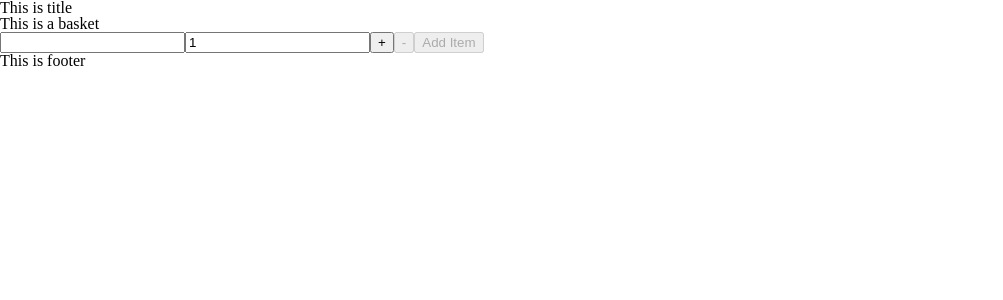
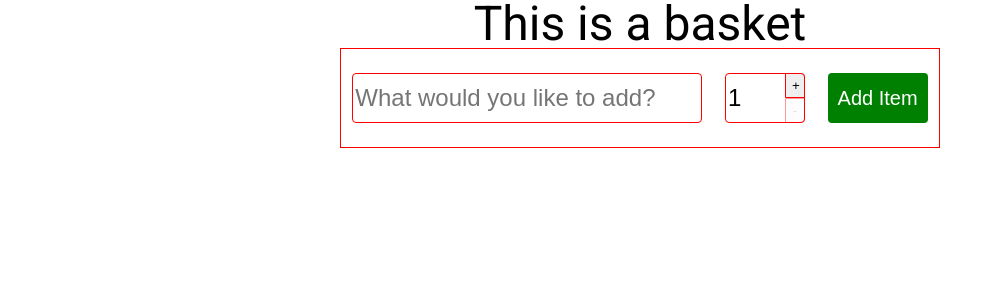
Before and after one commit to hanhee-song/basket, a React app: page / in a window 1280 px wide. Shown: the top 300 px of the page, without its empty margins (0-1003 px from the left). Built offline with nearby package versions, Linux system fonts and the light colour scheme.

Commit message:
add style skeleton for basket form

```diff
--- a/index.html
+++ b/index.html
@@ -5,6 +5,7 @@
     <title>Basket</title>
     <link rel="stylesheet" href="styles/styles.css">
     <script src="src/bundle.js" charset="utf-8"></script>
+    <link href="https://fonts.googleapis.com/css?family=Roboto:300,400,500,700" rel="stylesheet">
   </head>
   <body>
     <div id="root">Your react isn't working</div>
--- a/scss/styles.scss
+++ b/scss/styles.scss
@@ -46,3 +46,76 @@ table {
 	border-collapse: collapse;
 	border-spacing: 0;
 }
+
+//////////////////////////////////////////////////////
+
+input {
+  border: none;
+  outline: none;
+}
+
+* {
+  box-sizing: border-box;
+}
+
+.basket {
+  font-family: 'Roboto', sans-serif;
+
+  .title {
+    font-size: 48px;
+    text-align: center;
+  }
+}
+
+.add-item-form {
+  width: 600px;
+  margin: 0 auto;
+  height: 100px;
+  border: 1px solid red;
+  align-items: center;
+  display: flex;
+  justify-content: space-around;
+
+  .input {
+    height: 50px;
+    font-size: 24px;
+    border: 1px solid red;
+    border-radius: 4px;
+
+    &:focus {
+      border: 1px solid green;
+    }
+  }
+
+  .name { width: 350px; }
+
+  .quantity-input-container {
+    position: relative;
+
+    .increment-button {
+      cursor: pointer;
+      position: absolute;
+      right: 0;
+      height: 25px;
+      width: 20px;
+      border: 1px solid red;
+    }
+
+    .up { top: 0; border-top-right-radius: 4px; }
+    .down { bottom: 0; border-bottom-right-radius: 4px; }
+
+    .increment-button:disabled { opacity: .4; }
+  }
+
+  .quantity { width: 80px; }
+
+  .add-item-button {
+    box-sizing: border-box;
+    height: 50px;
+    padding: 10px;
+    color: #fff;
+    background-color: green;
+    border-radius: 4px;
+    font-size: 20px;
+  }
+}
--- a/src/App.jsx
+++ b/src/App.jsx
@@ -5,9 +5,7 @@ class App extends React.Component {
   render () {
     return (
       <div className="app">
-        <div>This is title</div>
         <Basket />
-        <div>This is footer</div>
       </div>
     );
   }
--- a/src/basket.jsx
+++ b/src/basket.jsx
@@ -27,7 +27,7 @@ class Basket extends React.Component {
   handleEditItem(id) {
     return (newItem) => {
       const newItems = this.state.items.map(item => {
-        return item.id === id ? Object.assign({}, newItem, item) : item;
+        return item.id === id ? Object.assign({}, item, newItem) : item;
       });
       this.setState({ items: newItems });
     };
@@ -47,7 +47,7 @@ class Basket extends React.Component {
 
     return (
       <div className="basket">
-        This is a basket
+        <div className="title">This is a basket</div>
         <BasketForm
           handleAddItem={this.handleAddItem}/>
         {basketItems}
--- a/src/basket_form.jsx
+++ b/src/basket_form.jsx
@@ -53,22 +53,25 @@ class BasketForm extends React.Component {
     return (
       <form className="add-item-form"
         onSubmit={this.handleAddItem}>
-        <input className="name"
+        <input className="name input"
           onChange={this.handleNameChange}
+          placeholder="What would you like to add?"
           value={this.state.name} />
-        <input className="quantity"
+        <div className="quantity-input-container">
+          <input className="quantity input"
             onChange={this.handleQuantityChange()}
             value={this.state.quantity} />
-        <input className="increment-up-button"
+          <input className="increment-button up"
             onClick={this.handleQuantityChange(1)}
             type="button"
             value="+" />
-        <input className="increment-down-button"
+          <input className="increment-button down"
             onClick={this.handleQuantityChange(-1)}
             disabled={this.state.quantity <= 1}
             type="button"
             value="-" />
-        <input className="button"
+        </div>
+        <input className="add-item-button"
           disabled={!this.state.name}
           type="submit"
           value="Add Item" />
--- a/src/basket_item.jsx
+++ b/src/basket_item.jsx
@@ -24,8 +24,12 @@ class BasketItem extends React.Component {
   render () {
     return (
       <div className="basket-item">
-        name: {this.props.name}
-        quantity: {this.props.quantity}
+        <div className="name">
+          {this.props.name}
+        </div>
+        <div className="quantity">
+          {this.props.quantity}
+        </div>
         <input
           onClick={this.handleEdit}
           type="button"
--- a/styles/styles.css
+++ b/styles/styles.css
@@ -44,3 +44,61 @@ q:before, q:after {
 table {
   border-collapse: collapse;
   border-spacing: 0; }
+
+input {
+  border: none;
+  outline: none; }
+
+* {
+  box-sizing: border-box; }
+
+.basket {
+  font-family: 'Roboto', sans-serif; }
+  .basket .title {
+    font-size: 48px;
+    text-align: center; }
+
+.add-item-form {
+  width: 600px;
+  margin: 0 auto;
+  height: 100px;
+  border: 1px solid red;
+  align-items: center;
+  display: flex;
+  justify-content: space-around; }
+  .add-item-form .input {
+    height: 50px;
+    font-size: 24px;
+    border: 1px solid red;
+    border-radius: 4px; }
+    .add-item-form .input:focus {
+      border: 1px solid green; }
+  .add-item-form .name {
+    width: 350px; }
+  .add-item-form .quantity-input-container {
+    position: relative; }
+    .add-item-form .quantity-input-container .increment-button {
+      cursor: pointer;
+      position: absolute;
+      right: 0;
+      height: 25px;
+      width: 20px;
+      border: 1px solid red; }
+    .add-item-form .quantity-input-container .up {
+      top: 0;
+      border-top-right-radius: 4px; }
+    .add-item-form .quantity-input-container .down {
+      bottom: 0;
+      border-bottom-right-radius: 4px; }
+    .add-item-form .quantity-input-container .increment-button:disabled {
+      opacity: .4; }
+  .add-item-form .quantity {
+    width: 80px; }
+  .add-item-form .add-item-button {
+    box-sizing: border-box;
+    height: 50px;
+    padding: 10px;
+    color: #fff;
+    background-color: green;
+    border-radius: 4px;
+    font-size: 20px; }
```
Also changed, not shown: src/bundle.js, 1 other file (tests, documents, lock files or other folders). Lines whose indentation alone changed are shown as unchanged.
